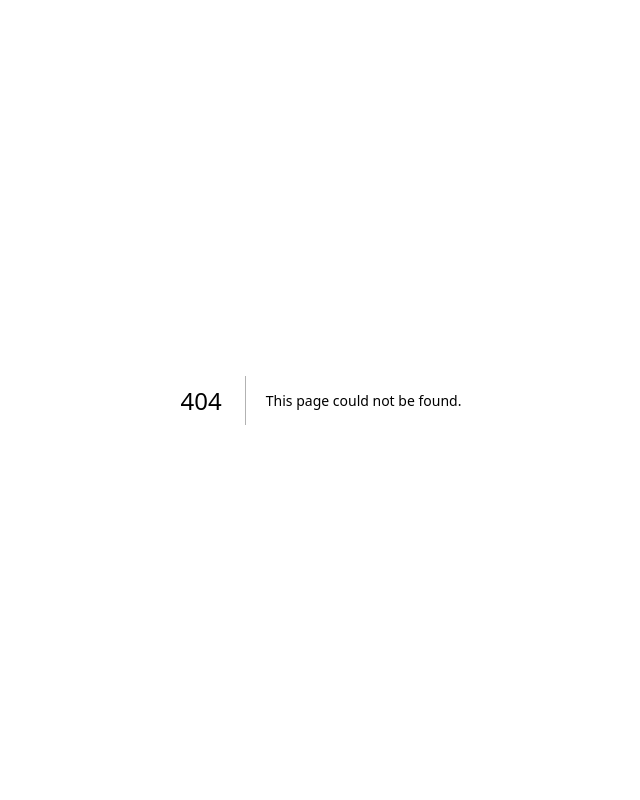
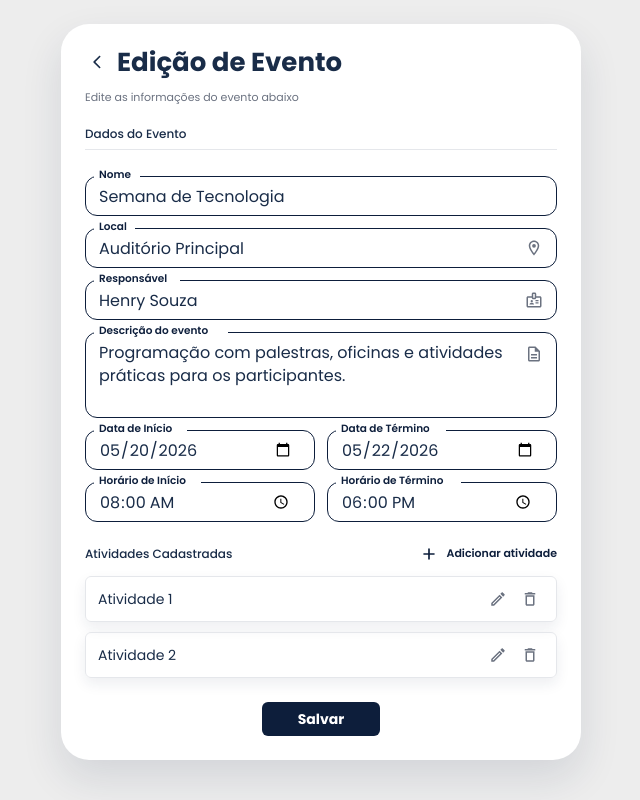
Before and after one commit to UCE020/UCE020-Front, a Next.js app: page /event/editar in a window 1280 px wide. Before the commit this address had no page. Shown: the whole page, without its empty margins (319-959 px from the left). Built offline with nearby package versions, Linux system fonts and the light colour scheme; what @mui/material-nextjs would draw is missing.

Commit message:
feat:movendo para a pasta criada

```diff
--- /dev/null
+++ b/src/app/event/cadastrar/page.tsx
@@ -0,0 +1,5 @@
+import EventForm from "@/features/evento/componentes/EventForm";
+
+export default function CadastrarEventoPage() {
+	return <EventForm mode="create" />;
+}
--- /dev/null
+++ b/src/app/event/editar/page.tsx
@@ -0,0 +1,5 @@
+import EventForm from "@/features/evento/componentes/EventForm";
+
+export default function EditarEventoPage() {
+  return <EventForm mode="edit" />;
+}
--- a/src/features/evento/componentes/EventForm.tsx
+++ b/src/features/evento/componentes/EventForm.tsx
@@ -111,6 +111,7 @@ export default function EventForm({ mode }: { mode: EventFormMode }) {
     { id: '1', title: 'Atividade 1' },
     { id: '2', title: 'Atividade 2' },
   ]);
+  const [editingActivityId, setEditingActivityId] = useState<string | null>(null);
 
   const errors = useMemo(() => getErrors(form, touched), [form, touched]);
   const canSubmit =
@@ -164,6 +165,19 @@ export default function EventForm({ mode }: { mode: EventFormMode }) {
 
   function handleRemoveActivity(id: string) {
     setActivities((current) => current.filter((activity) => activity.id !== id));
+  }
+
+  function handleEditActivity(id: string) {
+    setEditingActivityId(id);
+  }
+
+  function handleSaveActivityTitle(id: string, newTitle: string) {
+    setActivities((current) =>
+      current.map((activity) =>
+        activity.id === id ? { ...activity, title: newTitle } : activity
+      )
+    );
+    setEditingActivityId(null);
   }
 
   return (
@@ -416,10 +430,27 @@ export default function EventForm({ mode }: { mode: EventFormMode }) {
                       gap: 1,
                     }}
                   >
-                    <Typography sx={{ fontSize: 14, color: colorTokens.text.primary, fontWeight: 400 }}>{activity.title}</Typography>
+                    {editingActivityId === activity.id ? (
+                      <TextInput
+                        value={activity.title}
+                        onChange={(value) => handleSaveActivityTitle(activity.id, value)}
+                        onBlur={() => setEditingActivityId(null)}
+                        onKeyDown={(e) => {
+                          if (e.key === 'Enter') {
+                            handleSaveActivityTitle(activity.id, activity.title);
+                          }
+                        }}
+                        size="small"
+                        fullWidth
+                        autoFocus
+                        sx={{ fontSize: 14 }}
+                      />
+                    ) : (
+                      <Typography sx={{ fontSize: 14, color: colorTokens.text.primary, fontWeight: 400 }}>{activity.title}</Typography>
+                    )}
 
                     <Box sx={{ display: 'flex', alignItems: 'center', gap: 0.5 }}>
-                      <IconButton size="small" aria-label={`Editar ${activity.title}`} sx={{ color: colorTokens.neutral.gray500 }}>
+                      <IconButton size="small" aria-label={`Editar ${activity.title}`} onClick={() => handleEditActivity(activity.id)} sx={{ color: colorTokens.neutral.gray500 }}>
                         <EditOutlinedIcon sx={{ fontSize: 18 }} />
                       </IconButton>
 
```
